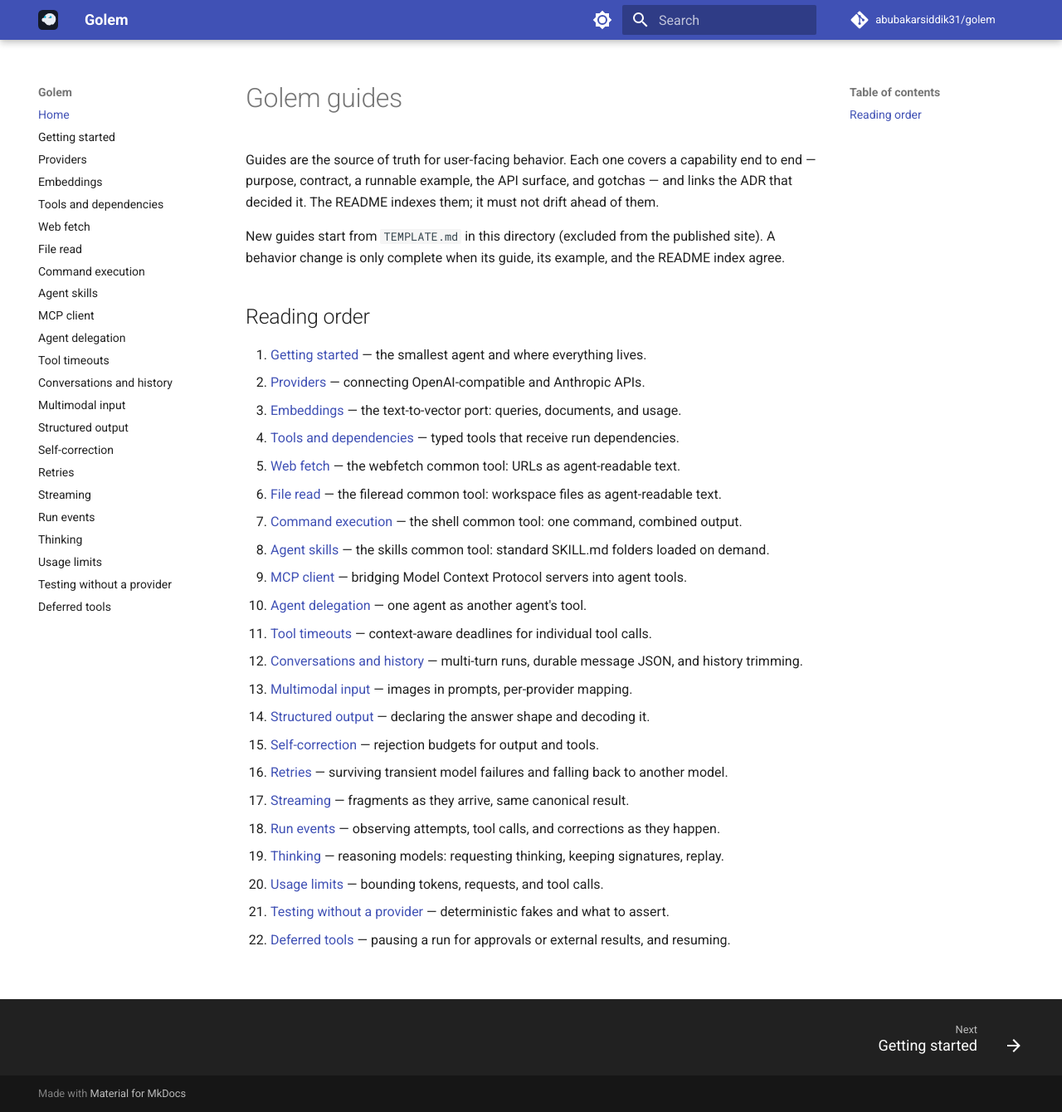
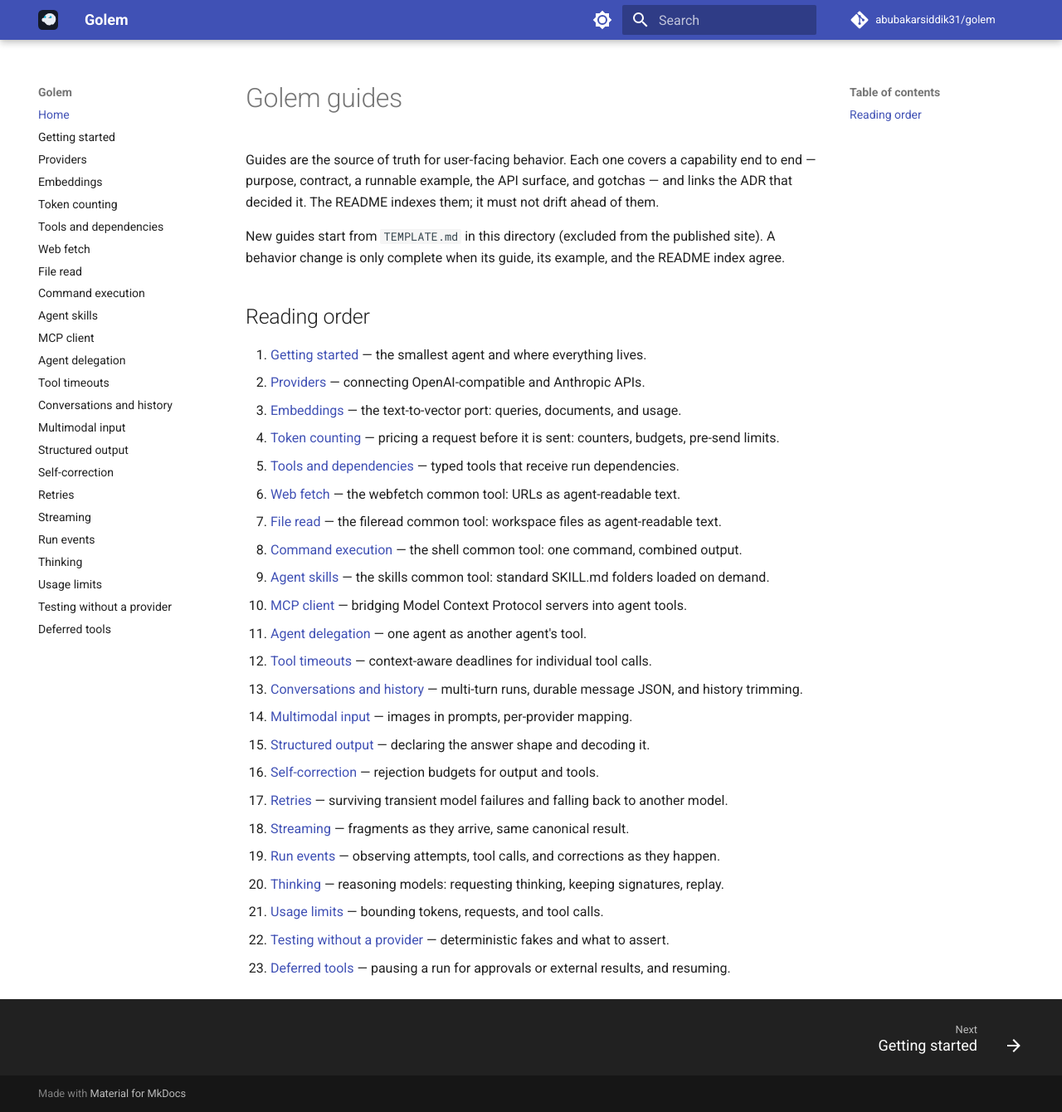
Before and after one commit to abubakarsiddik31/golem, an MkDocs documentation site: the page built from docs/guides/index.md, in a window 1280 px wide and 1340 px high. Shown: the whole window at 83% size. Built offline with MkDocs 1.6.1 and Material for MkDocs 9.7.7, drawn with Linux system fonts in a browser that asks for light colours; comment, search, counter and statistics services are not loaded.

Commit message:
docs: add the token-counting guide and example

```diff
--- a/docs/guides/index.md
+++ b/docs/guides/index.md
@@ -14,22 +14,23 @@ example, and the README index agree.
 1. [Getting started](getting-started.md) — the smallest agent and where everything lives.
 2. [Providers](providers.md) — connecting OpenAI-compatible and Anthropic APIs.
 3. [Embeddings](embeddings.md) — the text-to-vector port: queries, documents, and usage.
-4. [Tools and dependencies](tools-and-dependencies.md) — typed tools that receive run dependencies.
-5. [Web fetch](web-fetch.md) — the webfetch common tool: URLs as agent-readable text.
-6. [File read](file-read.md) — the fileread common tool: workspace files as agent-readable text.
-7. [Command execution](command-execution.md) — the shell common tool: one command, combined output.
-8. [Agent skills](skills.md) — the skills common tool: standard SKILL.md folders loaded on demand.
-9. [MCP client](mcp-client.md) — bridging Model Context Protocol servers into agent tools.
-10. [Agent delegation](agent-delegation.md) — one agent as another agent's tool.
-11. [Tool timeouts](tool-timeouts.md) — context-aware deadlines for individual tool calls.
-12. [Conversations and history](conversations-and-history.md) — multi-turn runs, durable message JSON, and history trimming.
-13. [Multimodal input](multimodal-input.md) — images in prompts, per-provider mapping.
-14. [Structured output](structured-output.md) — declaring the answer shape and decoding it.
-15. [Self-correction](self-correction.md) — rejection budgets for output and tools.
-16. [Retries](retries.md) — surviving transient model failures and falling back to another model.
-17. [Streaming](streaming.md) — fragments as they arrive, same canonical result.
-18. [Run events](run-events.md) — observing attempts, tool calls, and corrections as they happen.
-19. [Thinking](thinking.md) — reasoning models: requesting thinking, keeping signatures, replay.
-20. [Usage limits](usage-limits.md) — bounding tokens, requests, and tool calls.
-21. [Testing without a provider](testing.md) — deterministic fakes and what to assert.
-22. [Deferred tools](deferred-tools.md) — pausing a run for approvals or external results, and resuming.
+4. [Token counting](token-counting.md) — pricing a request before it is sent: counters, budgets, pre-send limits.
+5. [Tools and dependencies](tools-and-dependencies.md) — typed tools that receive run dependencies.
+6. [Web fetch](web-fetch.md) — the webfetch common tool: URLs as agent-readable text.
+7. [File read](file-read.md) — the fileread common tool: workspace files as agent-readable text.
+8. [Command execution](command-execution.md) — the shell common tool: one command, combined output.
+9. [Agent skills](skills.md) — the skills common tool: standard SKILL.md folders loaded on demand.
+10. [MCP client](mcp-client.md) — bridging Model Context Protocol servers into agent tools.
+11. [Agent delegation](agent-delegation.md) — one agent as another agent's tool.
+12. [Tool timeouts](tool-timeouts.md) — context-aware deadlines for individual tool calls.
+13. [Conversations and history](conversations-and-history.md) — multi-turn runs, durable message JSON, and history trimming.
+14. [Multimodal input](multimodal-input.md) — images in prompts, per-provider mapping.
+15. [Structured output](structured-output.md) — declaring the answer shape and decoding it.
+16. [Self-correction](self-correction.md) — rejection budgets for output and tools.
+17. [Retries](retries.md) — surviving transient model failures and falling back to another model.
+18. [Streaming](streaming.md) — fragments as they arrive, same canonical result.
+19. [Run events](run-events.md) — observing attempts, tool calls, and corrections as they happen.
+20. [Thinking](thinking.md) — reasoning models: requesting thinking, keeping signatures, replay.
+21. [Usage limits](usage-limits.md) — bounding tokens, requests, and tool calls.
+22. [Testing without a provider](testing.md) — deterministic fakes and what to assert.
+23. [Deferred tools](deferred-tools.md) — pausing a run for approvals or external results, and resuming.
--- a/mkdocs.yml
+++ b/mkdocs.yml
@@ -49,6 +49,7 @@ nav:
   - Getting started: getting-started.md
   - Providers: providers.md
   - Embeddings: embeddings.md
+  - Token counting: token-counting.md
   - Tools and dependencies: tools-and-dependencies.md
   - Web fetch: web-fetch.md
   - File read: file-read.md
```
Also changed, not shown: CHANGELOG.md (+15 -0 lines), README.md (+3 -1 lines), docs/guides/conversations-and-history.md (+4 -1 lines), docs/guides/providers.md (+21 -0 lines), docs/guides/token-counting.md (added, +106 -0 lines), docs/guides/usage-limits.md (+5 -1 lines), 2 other files.
